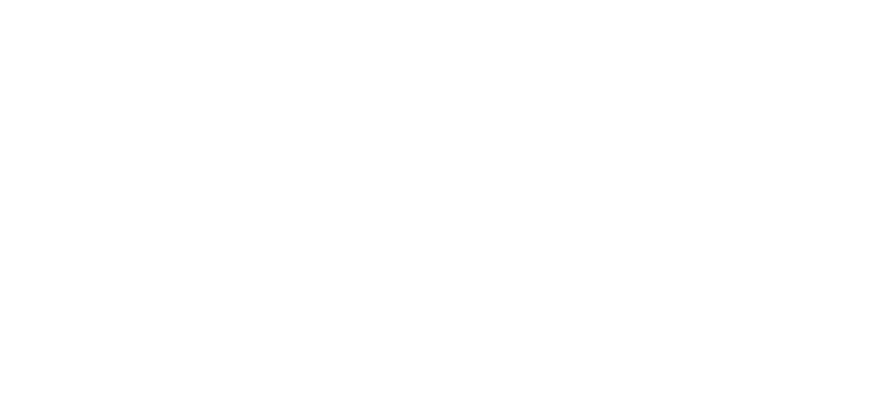
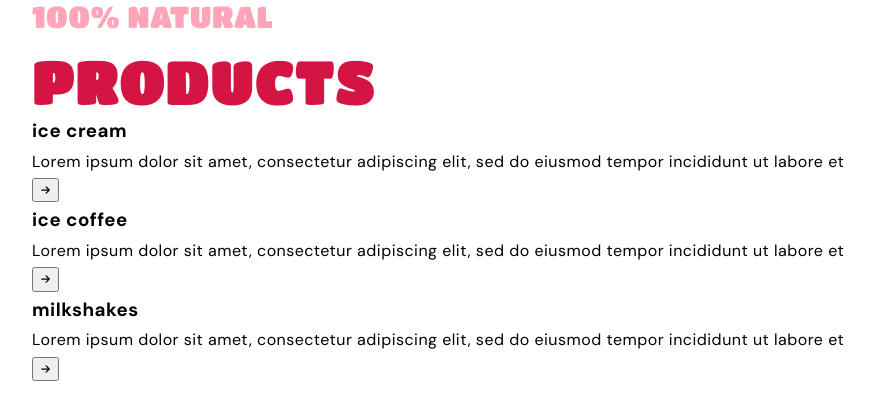
Before and after one commit to IrynaKolesnyk/html-css_project, a website built with Parcel: page src/index.html in a window 1280 px wide. Shown: the whole page, without its empty margins (83-958 px from the left). Built offline with nearby package versions, Linux system fonts and the light colour scheme.

Commit message:
product-section

```diff
--- a/src/partials/products.html
+++ b/src/partials/products.html
@@ -1,4 +1,38 @@
-<section>
-    <h2></h2>
-    <h3></h3>
+<section class="products">
+    <div class="container">
+        <p class="products_suptitle suptitle">100% natural</p>
+        <h2 class="products_title title">products</h2>
+        <ul class="products-list list">
+            <li class="products-list_item">
+                <h3 class="products-list_title">ice cream</h3>
+                <p class="products-list_subtitle">Lorem ipsum dolor sit amet, consectetur adipiscing elit, sed do eiusmod tempor
+                    incididunt ut labore et</p>
+                <button class="products_button" type="menu">
+                    <svg width="11" height="10">
+                        <use href="./images/sprite.svg#icon-arrow-right"></use>
+                    </svg>
+                </button>
+            </li>
+            <li class="products-list_item">
+                <h3 class="products-list_title">ice coffee</h3>
+                <p class="products-list_subtitle">Lorem ipsum dolor sit amet, consectetur adipiscing elit, sed do eiusmod tempor
+                    incididunt ut labore et</p>
+                <button class="products_button" type="menu">
+                    <svg width="11" height="10">
+                        <use href="./images/sprite.svg#icon-arrow-right"></use>
+                    </svg>
+                </button>
+            </li>
+            <li class="products-list_item">
+                <h3 class="products-list_title">milkshakes</h3>
+                <p class="products-list_subtitle">Lorem ipsum dolor sit amet, consectetur adipiscing elit, sed do eiusmod tempor
+                    incididunt ut labore et</p>
+                <button class="products_button" type="menu">
+                    <svg width="11" height="10">
+                        <use href="./images/sprite.svg#icon-arrow-right"></use>
+                    </svg>
+                </button>
+            </li>
+        </ul>
+    </div>
 </section>
--- a/src/sass/base/_common.scss
+++ b/src/sass/base/_common.scss
@@ -11,7 +11,7 @@ html {
 body {
   background-color: $main-color;
   color: $base-color;
-  font-family: 'DM Sans', 'Titan One', sans-serif;
+  font-family: 'DM Sans', sans-serif;
   line-height: 1.76;
   letter-spacing: 0.03em;
 }
--- a/src/sass/components/_section-suptitle.scss
+++ b/src/sass/components/_section-suptitle.scss
@@ -1,5 +1,18 @@
 .suptitle {
+  margin-bottom: 15px;
+  font-family: Titan One;
   color: $suptitle-color;
-  font-size: 30px;
-  line-height: 1.13;
+  font-size: 18px;
+  line-height: 1.16px;
+  text-transform: uppercase;
+
+  @media screen and (min-width: 768px) {
+    font-size: 26px;
+    line-height: 1.15;
+  }
+
+  @media screen and (min-width: 1280px) {
+    font-size: 30px;
+    line-height: 1.13;
+  }
 }
--- a/src/sass/components/_section-title.scss
+++ b/src/sass/components/_section-title.scss
@@ -1,5 +1,18 @@
 .title {
+  font-family: Titan One;
   color: $title-color;
-  font-size: 58px;
-  line-height: 1.14;
+  font-size: 34px;
+  line-height: 1.15;
+  letter-spacing: 0.04em;
+  text-transform: uppercase;
+
+  @media screen and (min-width: 768px) {
+    font-size: 48px;
+    line-height: 1.15px;
+  }
+
+  @media screen and (min-width: 1280px) {
+    font-size: 58px;
+    line-height: 1.14;
+  }
 }
--- /dev/null
+++ b/src/sass/components/_visually-hidden.scss
@@ -0,0 +1,15 @@
+.visually-hidden {
+  position: absolute;
+  width: 1px;
+  height: 1px;
+  margin: -1px;
+  border: 0;
+  padding: 0;
+
+  white-space: nowrap;
+  clip-path: inset(100%);
+  clip: rect(0 0 0 0);
+  overflow: hidden;
+  outline: 0;
+  outline-offset: 0;
+}
--- a/src/sass/main.scss
+++ b/src/sass/main.scss
@@ -1,5 +1,6 @@
 @import './utils/variables';
 @import './base/common';
+@import './components/visually-hidden';
 @import './base/container';
 
 @import './components/section-title';
```
Also changed, not shown: src/images/products/chocolate-cocktail.png (added), src/images/products/ice-cream.png (added), src/images/products/milkshake.png (added), src/images/sprite.svg.
